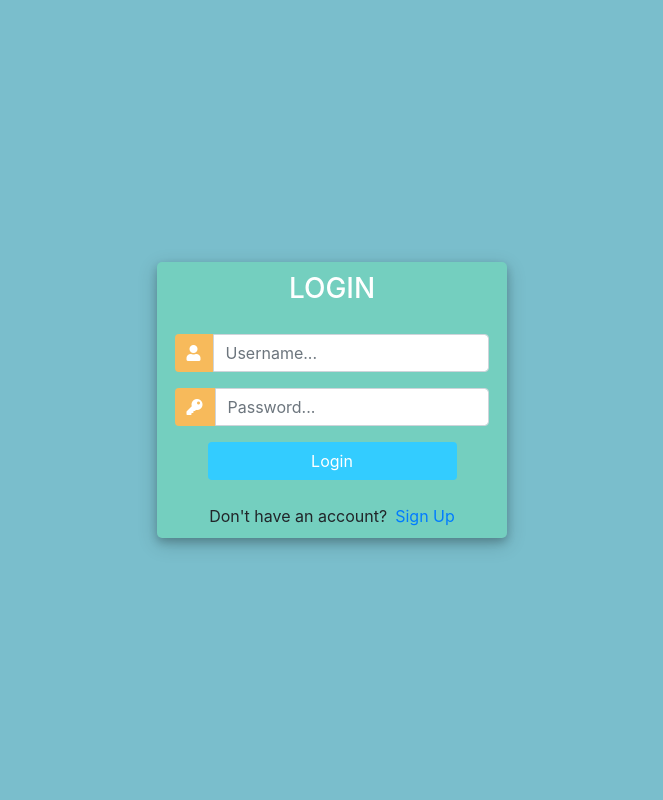
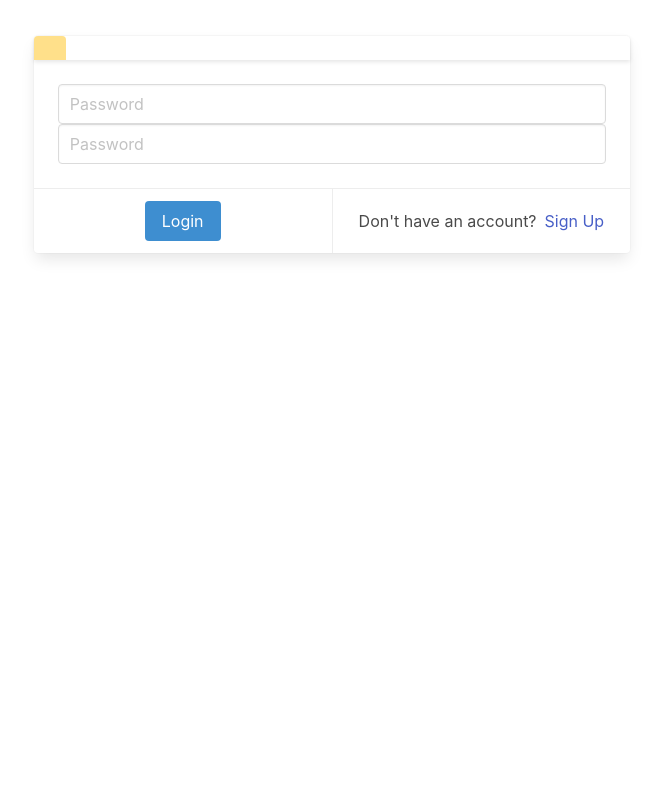
Before and after one commit to uysalserkan/Python-Topics, a Django app: page /login/ in a window 1280 px wide. Shown: the whole page, without its empty margins (308-971 px from the left). Run offline with Django 3.2, Linux system fonts and the light colour scheme; some libraries are stand-ins or nearby versions.

Commit message:
yeni giriş ekranı eklendi.

```diff
--- a/Django Apps/Customer_Manage/main/templates/src/login.html
+++ b/Django Apps/Customer_Manage/main/templates/src/login.html
@@ -1,154 +1,68 @@
 <!DOCTYPE html>
 <html>
 	<head>
+		<meta charset="utf-8" />
+		<meta name="viewport" content="width=device-width, initial-scale=1" />
 		<title>Login</title>
 		<link
 			rel="stylesheet"
-			href="https://stackpath.bootstrapcdn.com/bootstrap/4.1.3/css/bootstrap.min.css"
-			integrity="sha384-MCw98/SFnGE8fJT3GXwEOngsV7Zt27NXFoaoApmYm81iuXoPkFOJwJ8ERdknLPMO"
-			crossorigin="anonymous"
+			href="https://cdn.jsdelivr.net/npm/bulma@0.9.2/css/bulma.min.css"
 		/>
-		<script src="https://ajax.googleapis.com/ajax/libs/jquery/3.3.1/jquery.min.js"></script>
-		<link
-			rel="stylesheet"
-			href="https://use.fontawesome.com/releases/v5.6.1/css/all.css"
-			integrity="sha384-gfdkjb5BdAXd+lj+gudLWI+BXq4IuLW5IT+brZEZsLFm++aCMlF1V92rMkPaX4PP"
-			crossorigin="anonymous"
-		/>
-
-		<style>
-			body,
-			html {
-				margin: 0;
-				padding: 0;
-				height: 100%;
-				background: #7abecc !important;
-			}
-			.user_card {
-				width: 350px;
-				margin-top: auto;
-				margin-bottom: auto;
-				background: #74cfbf;
-				position: relative;
-				display: flex;
-				justify-content: center;
-				flex-direction: column;
-				padding: 10px;
-				box-shadow: 0 4px 8px 0 rgba(0, 0, 0, 0.2),
-					0 6px 20px 0 rgba(0, 0, 0, 0.19);
-				-webkit-box-shadow: 0 4px 8px 0 rgba(0, 0, 0, 0.2),
-					0 6px 20px 0 rgba(0, 0, 0, 0.19);
-				-moz-box-shadow: 0 4px 8px 0 rgba(0, 0, 0, 0.2),
-					0 6px 20px 0 rgba(0, 0, 0, 0.19);
-				border-radius: 5px;
-			}
-
-			.form_container {
-				margin-top: 20px;
-			}
-
-			#form-title {
-				color: #fff;
-			}
-
-			.login_btn {
-				width: 100%;
-				background: #33ccff !important;
-				color: white !important;
-			}
-			.login_btn:focus {
-				box-shadow: none !important;
-				outline: 0px !important;
-			}
-			.login_container {
-				padding: 0 2rem;
-			}
-			.input-group-text {
-				background: #f7ba5b !important;
-				color: white !important;
-				border: 0 !important;
-				border-radius: 0.25rem 0 0 0.25rem !important;
-			}
-			.input_user,
-			.input_pass:focus {
-				box-shadow: none !important;
-				outline: 0px !important;
-			}
-
-			#messages {
-				background-color: grey;
-				color: #fff;
-				padding: 10px;
-				margin-top: 10px;
-			}
-		</style>
 	</head>
 	<body>
-		<div class="container h-100">
-			<div class="d-flex justify-content-center h-100">
-				<div class="user_card">
-					<div class="d-flex justify-content-center">
-						<h3 id="form-title">LOGIN</h3>
-					</div>
-					<div class="d-flex justify-content-center form_container">
 		<form method="POST" action="">
 			{% csrf_token %}
-							<div class="input-group mb-3">
-								<div class="input-group-append">
-									<span class="input-group-text"
-										><i class="fas fa-user"></i
-									></span>
-								</div>
-								<input
-									type="text"
-									name="username"
-									placeholder="Username..."
-									class="form-control"
-								/>
-							</div>
-							<div class="input-group mb-2">
-								<div class="input-group-append">
-									<span class="input-group-text"
-										><i class="fas fa-key"></i
-									></span>
-								</div>
-								<input
-									type="password"
-									name="password"
-									placeholder="Password..."
-									class="form-control"
-								/>
-							</div>
-
+			<section class="section px-2">
+				<div class="container">
+					<div class="columns is-centered">
+						<div class="card">
+							<div class="card-header is-centered">
+								<article class="message is-warning">
 									<div
-								class="
-									d-flex
-									justify-content-center
-									mt-3
-									login_container
-								"
+										class="message-header has-text-centered"
 									>
-								<input
-									class="btn login_btn"
-									type="submit"
-									value="Login"
-								/>
-							</div>
-						</form>
-					</div>
 										{% for message in messages %}
 										<p id="messages">{{message}}</p>
 										{% endfor %}
-					<div class="mt-4">
-						<div class="d-flex justify-content-center links">
+									</div>
+								</article>
+							</div>
+							<div class="card-content">
+								<input
+									class="input"
+									type="username"
+									name="username"
+									placeholder="Password"
+									required
+								/>
+								<input
+									class="input"
+									type="password"
+									name="password"
+									placeholder="Password"
+									required
+								/>
+							</div>
+							<footer class="card-footer">
+								<p class="card-footer-item">
+									<button
+										class="button is-info"
+										type="submit"
+									>
+										Login
+									</button>
+								</p>
+								<p class="card-footer-item">
 									Don't have an account?
 									<a href="{% url 'register' %}" class="ml-2"
 										>Sign Up</a
 									>
+								</p>
+							</footer>
 						</div>
 					</div>
 				</div>
-			</div>
-		</div>
+			</section>
+		</form>
 	</body>
 </html>
```
Lines whose indentation alone changed are shown as unchanged.
